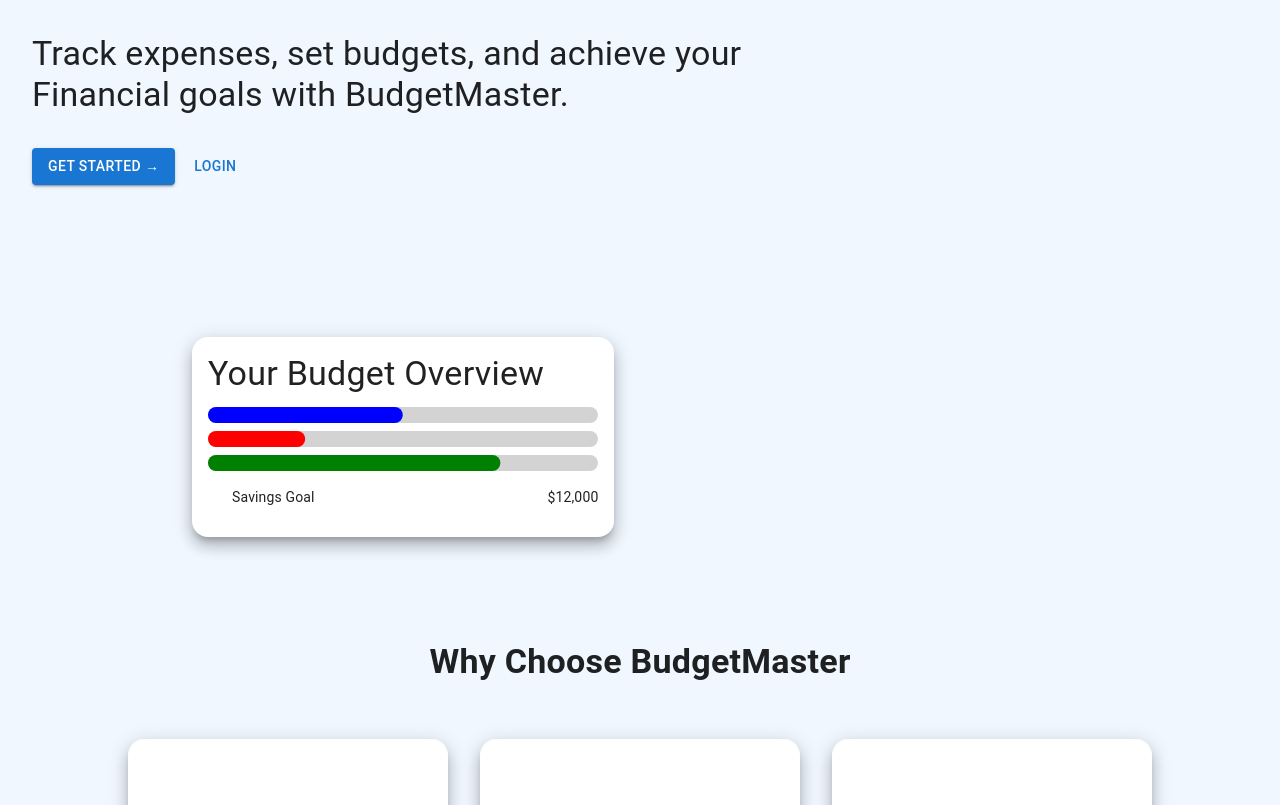
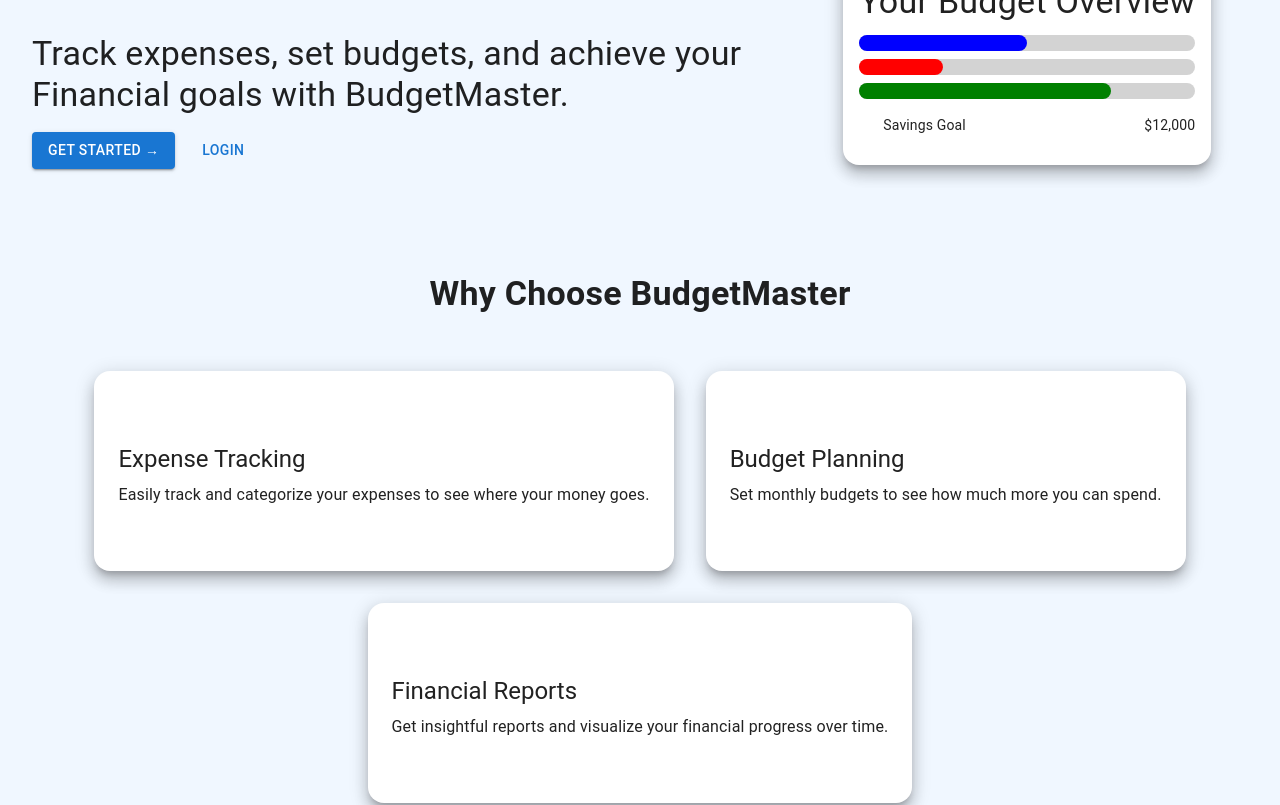
Before and after one commit to Soesh-Cooray/Production, a React (Create React App) app in the folder Frontend/: page / in a window 1280 px wide. Shown: the part 260-1065 px from the top of the page. Built offline with nearby package versions, Linux system fonts and the light colour scheme; no server answers; some icons are missing.

Commit message:
Added mobile viewing optimizations

```diff
--- a/Frontend/src/components/homepage.js
+++ b/Frontend/src/components/homepage.js
@@ -24,7 +24,7 @@
           </Grid>
           <Grid item>
             <Box>
-              <Button component={Link} to="/signin" sx={{ marginRight: 1 ,'&:hover': {backgroundColor: '#4caf50',color: 'white'}}}>Login</Button>
+              <Button component={Link} to="/signin" sx={{ marginRight: 1, '&:hover': { backgroundColor: '#4caf50', color: 'white' } }}>Login</Button>
               <Button variant="contained" sx={{ backgroundColor: 'blue', color: 'white' }} component={Link} to="/signup">
                 Sign Up
               </Button>
@@ -34,34 +34,38 @@
       </AppBar>
 
 
-      <Box sx={{ padding: 4 }}>
-        <Grid container spacing={4}>
+      <Box sx={{ padding: { xs: 2, md: 4 } }}>
+        <Grid container spacing={4} alignItems="center">
           <Grid item xs={12} md={6}>
-            <Typography variant="h2" sx={{ marginBottom: 5, marginTop: 10 }}>
+            <Typography variant="h2" sx={{ marginBottom: 5, marginTop: { xs: 5, md: 10 }, fontSize: { xs: '2.5rem', md: '3.75rem' } }}>
               Take Control Of Your Finances
             </Typography>
-            <Typography variant="h4">
+            <Typography variant="h4" sx={{ fontSize: { xs: '1.5rem', md: '2.125rem' } }}>
               Track expenses, set budgets, and achieve your
             </Typography>
-            <Typography variant="h4" paragraph>
+            <Typography variant="h4" paragraph sx={{ fontSize: { xs: '1.5rem', md: '2.125rem' } }}>
               Financial goals with BudgetMaster.
             </Typography>
 
-            <Button variant="contained" sx={{ marginRight: 1, marginTop: 2 }} component={Link} to="/signup">
+            <Box sx={{ display: 'flex', flexDirection: { xs: 'column', sm: 'row' }, gap: 2, marginTop: 2 }}>
+              <Button variant="contained" component={Link} to="/signup" fullWidth sx={{ maxWidth: { sm: 'fit-content' } }}>
                 Get Started →
               </Button>
               <Button
                 component={Link} to="/signin"
+                fullWidth
                 sx={{
-                marginTop: 2,'&:hover': {backgroundColor: '#4caf50',color: 'white'}
+                  maxWidth: { sm: 'fit-content' },
+                  '&:hover': { backgroundColor: '#4caf50', color: 'white' }
                 }}
               >
                 Login
               </Button>
+            </Box>
           </Grid>
-          <Grid item xs={12} md={8}>
-            <Card sx={{ padding: 2, borderRadius: 4, width: '80%', height: '200px', marginLeft: 20, marginTop: 15 }} elevation={10}>
-              <Typography variant="h4" gutterBottom>
+          <Grid item xs={12} md={6} display="flex" justifyContent="center">
+            <Card sx={{ padding: 2, borderRadius: 4, width: '100%', maxWidth: 500, height: 'auto', minHeight: '200px', marginTop: { xs: 5, md: 15 } }} elevation={10}>
+              <Typography variant="h4" gutterBottom sx={{ fontSize: { xs: '1.75rem', md: '2.125rem' } }}>
                 Your Budget Overview
               </Typography>
               <LinearProgress variant="determinate" value={50} sx={{ marginBottom: 1, borderRadius: 4, backgroundColor: 'lightgray', '& .MuiLinearProgress-bar': { backgroundColor: 'blue', borderRadius: 4 }, height: 16 }} />
@@ -81,12 +85,12 @@
 
 
       <Box textAlign="center" padding={4} sx={{ overflow: 'visible' }}>
-        <Typography variant="h4" sx={{ marginTop: 5, marginBottom: 7, fontWeight: 'bold' }}>
+        <Typography variant="h4" sx={{ marginTop: 5, marginBottom: 7, fontWeight: 'bold', fontSize: { xs: '2rem', md: '2.125rem' } }}>
           Why Choose BudgetMaster
         </Typography>
         <Grid container spacing={4} justifyContent="center">
-          <Grid item xs={12} md={3}>
-            <Card sx={{ padding: 3, textAlign: 'left', borderRadius: 4, width: '320px', height: '200px' }} elevation={10}>
+          <Grid item xs={12} sm={6} md={4}>
+            <Card sx={{ padding: 3, textAlign: 'left', borderRadius: 4, height: '100%', minHeight: 200 }} elevation={10}>
               <InsertChart />
               <Typography variant="h5" sx={{ marginTop: 3 }} gutterBottom>
                 Expense Tracking
@@ -97,8 +101,8 @@
               </Typography>
             </Card>
           </Grid>
-          <Grid item xs={12} md={3}>
-            <Card sx={{ padding: 3, textAlign: 'left', borderRadius: 4, width: '320px', height: '200px' }} elevation={10}>
+          <Grid item xs={12} sm={6} md={4}>
+            <Card sx={{ padding: 3, textAlign: 'left', borderRadius: 4, height: '100%', minHeight: 200 }} elevation={10}>
               <CalendarToday />
               <Typography variant="h5" sx={{ marginTop: 3 }} gutterBottom>
                 Budget Planning
@@ -108,8 +112,8 @@
               </Typography>
             </Card>
           </Grid>
-          <Grid item xs={12} md={3}>
-            <Card sx={{ padding: 3, textAlign: 'left', borderRadius: 4, width: '320px', height: '200px' }} elevation={10}>
+          <Grid item xs={12} sm={6} md={4}>
+            <Card sx={{ padding: 3, textAlign: 'left', borderRadius: 4, height: '100%', minHeight: 200 }} elevation={10}>
               <MonetizationOn />
               <Typography variant="h5" sx={{ marginTop: 3 }} gutterBottom>
                 Financial Reports
--- a/Frontend/src/components/reports.js
+++ b/Frontend/src/components/reports.js
@@ -1,9 +1,10 @@
 import React, { useState, useEffect } from 'react';
-import { Box, Typography, Card,CardContent, Grid, Container,Paper,Tabs,Tab,Select,MenuItem,FormControl,InputLabel,CircularProgress
+import {
+  Box, Typography, Card, CardContent, Grid, Container, Paper, Tabs, Tab, Select, MenuItem, FormControl, InputLabel, CircularProgress
 } from '@mui/material';
 import { styled } from '@mui/material/styles';
 import { Line, Bar, Pie, Doughnut } from 'react-chartjs-2';
-import {Chart as ChartJS,CategoryScale,LinearScale,PointElement,LineElement,BarElement,ArcElement,Title,Tooltip,Legend,} from 'chart.js';
+import { Chart as ChartJS, CategoryScale, LinearScale, PointElement, LineElement, BarElement, ArcElement, Title, Tooltip, Legend, } from 'chart.js';
 import { transactionAPI, getCurrencySymbol } from '../api';
 
 // Register ChartJS components
@@ -516,7 +517,7 @@
       <Grid container spacing={3} mb={4}>
         <Grid item xs={12} md={3}>
           <StyledCard>
-            <Card sx={{ height: 150, width: 330, padding: 2,}}>
+            <Card sx={{ height: '100%', minHeight: 150, width: '100%', padding: 2, }}>
               <Box>
                 <Typography variant="subtitle1" color="text.secondary" gutterBottom>
                   Total Income
@@ -530,7 +531,7 @@
         </Grid>
         <Grid item xs={12} md={3}>
           <StyledCard>
-            <Card sx={{ height: 150, width: 330, padding: 2,}}>
+            <Card sx={{ height: '100%', minHeight: 150, width: '100%', padding: 2, }}>
               <Box>
                 <Typography variant="subtitle1" color="text.secondary" gutterBottom>
                   Total Expenses
@@ -544,7 +545,7 @@
         </Grid>
         <Grid item xs={12} md={3}>
           <StyledCard>
-            <Card sx={{ height: 150, width: 330, padding: 2,}}>
+            <Card sx={{ height: '100%', minHeight: 150, width: '100%', padding: 2, }}>
               <Box>
                 <Typography variant="subtitle1" color="text.secondary" gutterBottom>
                   Total Savings
@@ -558,7 +559,7 @@
         </Grid>
         <Grid item xs={12} md={3}>
           <StyledCard>
-            <Card sx={{ height: 150, width: 330, padding: 2,}}>
+            <Card sx={{ height: '100%', minHeight: 150, width: '100%', padding: 2, }}>
               <Box>
                 <Typography variant="subtitle1" color="text.secondary" gutterBottom>
                   Net Balance
@@ -581,7 +582,7 @@
           onChange={(e, newValue) => setTabValue(newValue)}
           indicatorColor="primary"
           textColor="primary"
-          sx={{ borderBottom: 1, borderColor: 'divider', borderRadius: 4}}
+          sx={{ borderBottom: 1, borderColor: 'divider', borderRadius: 4 }}
         >
           <Tab label="Overview" />
           <Tab label="Expenses" />
@@ -594,7 +595,7 @@
           <Grid container spacing={3}>
             <Grid item xs={12} md={6}>
               <StyledCard>
-                <Card sx={{ height: 500, width: 500, }}>
+                <Card sx={{ height: 500, width: '100%', }}>
                   <CardContent>
                     <Typography variant="h6" gutterBottom>
                       Income vs Expenses
@@ -630,7 +631,7 @@
             </Grid>
             <Grid item xs={12} md={6}>
               <StyledCard>
-                <Card sx={{ height: 500, width: 550 }}>
+                <Card sx={{ height: 500, width: '100%' }}>
                   <CardContent>
                     <Typography variant="h6" gutterBottom>
                       Expense Breakdown
--- a/Frontend/src/components/transaction.js
+++ b/Frontend/src/components/transaction.js
@@ -294,20 +294,20 @@
       </Box>
 
       {/* Filters */}
-      <Box display="flex" alignItems="center" mb={2} justifyContent="space-between">
-        <Box display="flex" alignItems="center">
+      <Box display="flex" alignItems="center" mb={2} justifyContent="space-between" flexWrap="wrap" gap={2}>
+        <Box display="flex" alignItems="center" flexWrap="wrap" gap={1} sx={{ width: { xs: '100%', md: 'auto' } }}>
           <TextField
             label="Search transactions..."
             size="small"
             value={searchTerm}
             onChange={(e) => setSearchTerm(e.target.value)}
             sx={{
-              mr: 1,
+              mr: { xs: 0, md: 1 },
               '& .MuiOutlinedInput-root': {
                 borderRadius: 2,
                 backgroundColor: theme.palette.background.paper,
               },
-              width: 200,
+              width: { xs: '100%', sm: 200 },
             }}
           />
           <Select
@@ -315,9 +315,11 @@
             onChange={(e) => setFilterType(e.target.value)}
             size="small"
             sx={{
-              mr: 1,
+              mr: { xs: 0, md: 1 },
               borderRadius: 2,
               backgroundColor: theme.palette.background.paper,
+              width: { xs: '48%', sm: 'auto' },
+              minWidth: 120
             }}
             MenuProps={{
               PaperProps: {
@@ -340,6 +342,8 @@
             sx={{
               borderRadius: 2,
               backgroundColor: theme.palette.background.paper,
+              width: { xs: '48%', sm: 'auto' },
+              minWidth: 150
             }}
             MenuProps={{
               PaperProps: {
@@ -364,6 +368,7 @@
             '&:hover': {
               backgroundColor: theme.palette.primary.dark,
             },
+            width: { xs: '100%', sm: 'auto' }
           }}
           onClick={handleOpenAddDialog}
         >
@@ -373,7 +378,8 @@
 
       {/* Transactions Table or Clean State */}
       {filteredTransactions().length > 0 ? (
-        <Table>
+        <Box sx={{ overflowX: 'auto' }}>
+          <Table sx={{ minWidth: 650 }}>
             <TableHead>
               <TableRow sx={{ backgroundColor: theme.palette.mode === 'dark' ? 'rgba(126, 125, 124, 0.29)' : '#e0f7fa' }}>
                 <TableCell sx={{ color: theme.palette.text.primary }}>Description</TableCell>
@@ -428,6 +434,7 @@
               ))}
             </TableBody>
           </Table>
+        </Box>
       ) : (
 
         <Box display="flex" flexDirection="column" alignItems="center" justifyContent="center" minHeight="50vh">
```
Lines whose indentation alone changed are shown as unchanged.
